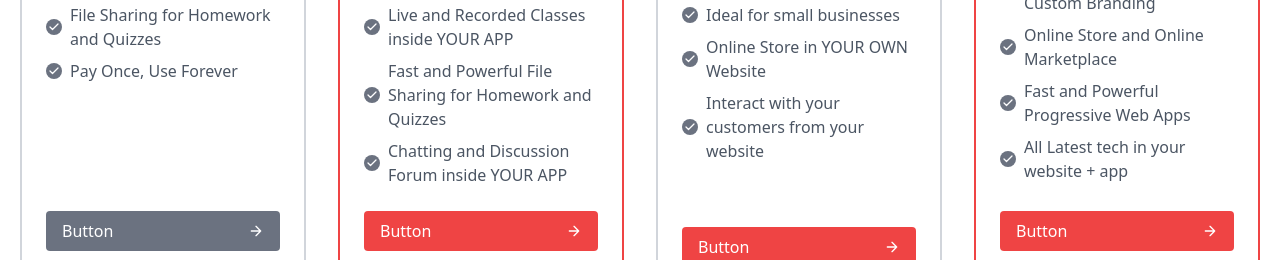
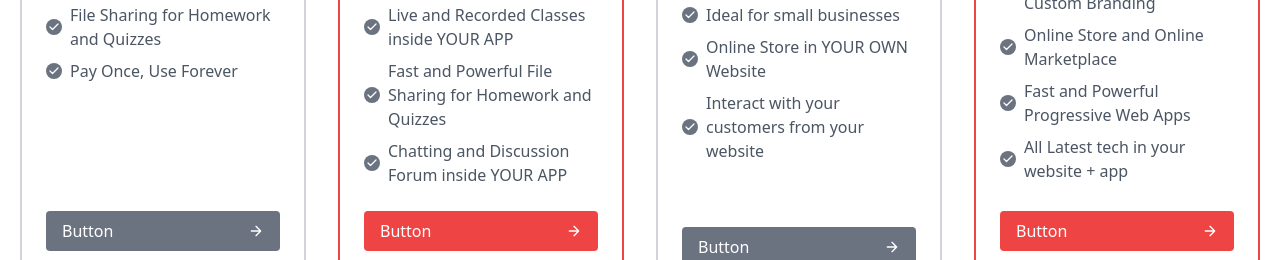
Before and after one commit to Akshat-Jha/AppsWebsites, a plain HTML site: page index.html in a window 1280 px wide. Shown: the part 514-774 px from the top of the page. Drawn offline with nearby package versions, Linux system fonts and the light colour scheme.

Commit message:
Update index.html

```diff
--- a/index.html
+++ b/index.html
@@ -151,7 +151,7 @@
               </svg>
             </span>Interact with your customers from your website
           </p>
-          <button class="flex items-center mt-auto text-white bg-red-500 border-0 py-2 px-4 w-full focus:outline-none hover:bg-red-600 rounded">Button
+          <button class="flex items-center mt-auto text-white bg-gray-500 border-0 py-2 px-4 w-full focus:outline-none hover:bg-gray-600 rounded">Button
             <svg fill="none" stroke="currentColor" stroke-linecap="round" stroke-linejoin="round" stroke-width="2" class="w-4 h-4 ml-auto" viewBox="0 0 24 24">
               <path d="M5 12h14M12 5l7 7-7 7"></path>
             </svg>
```
